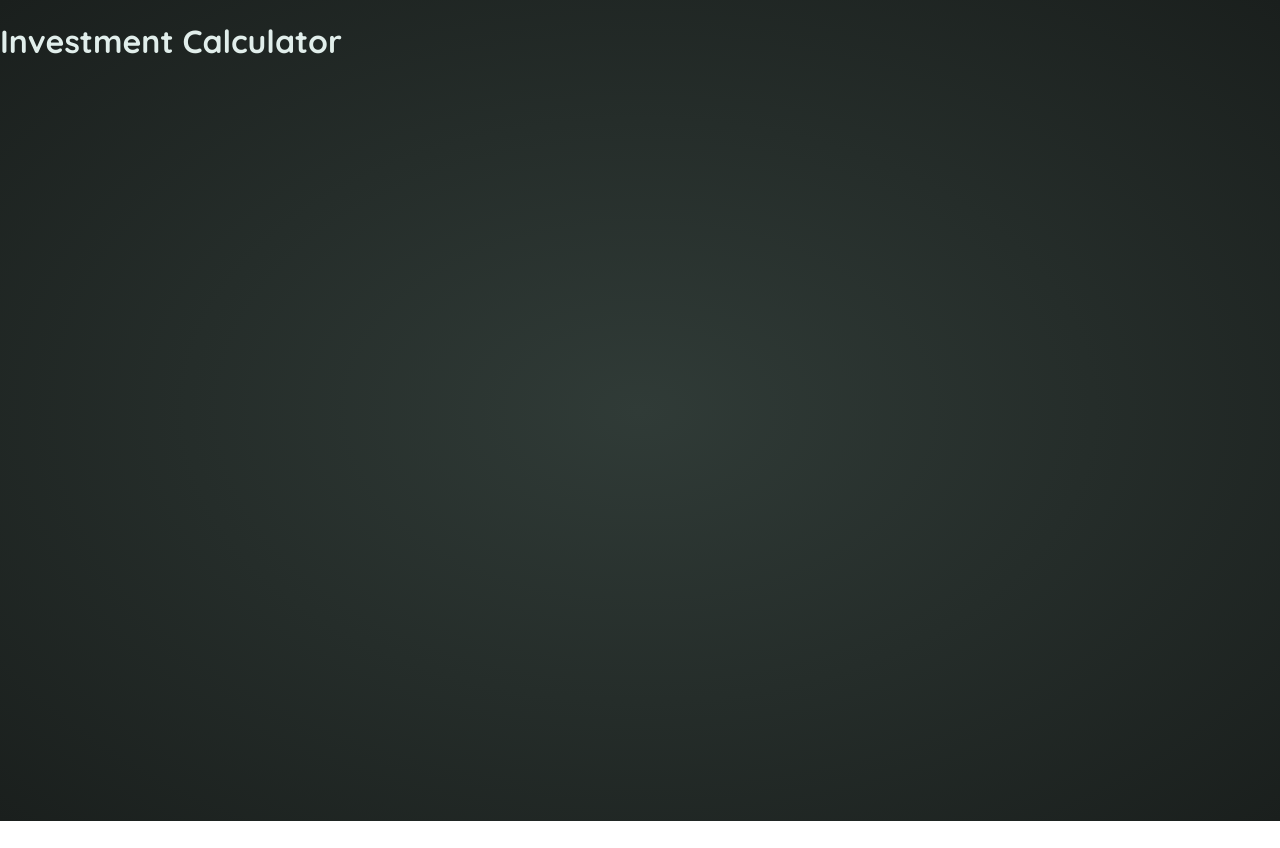
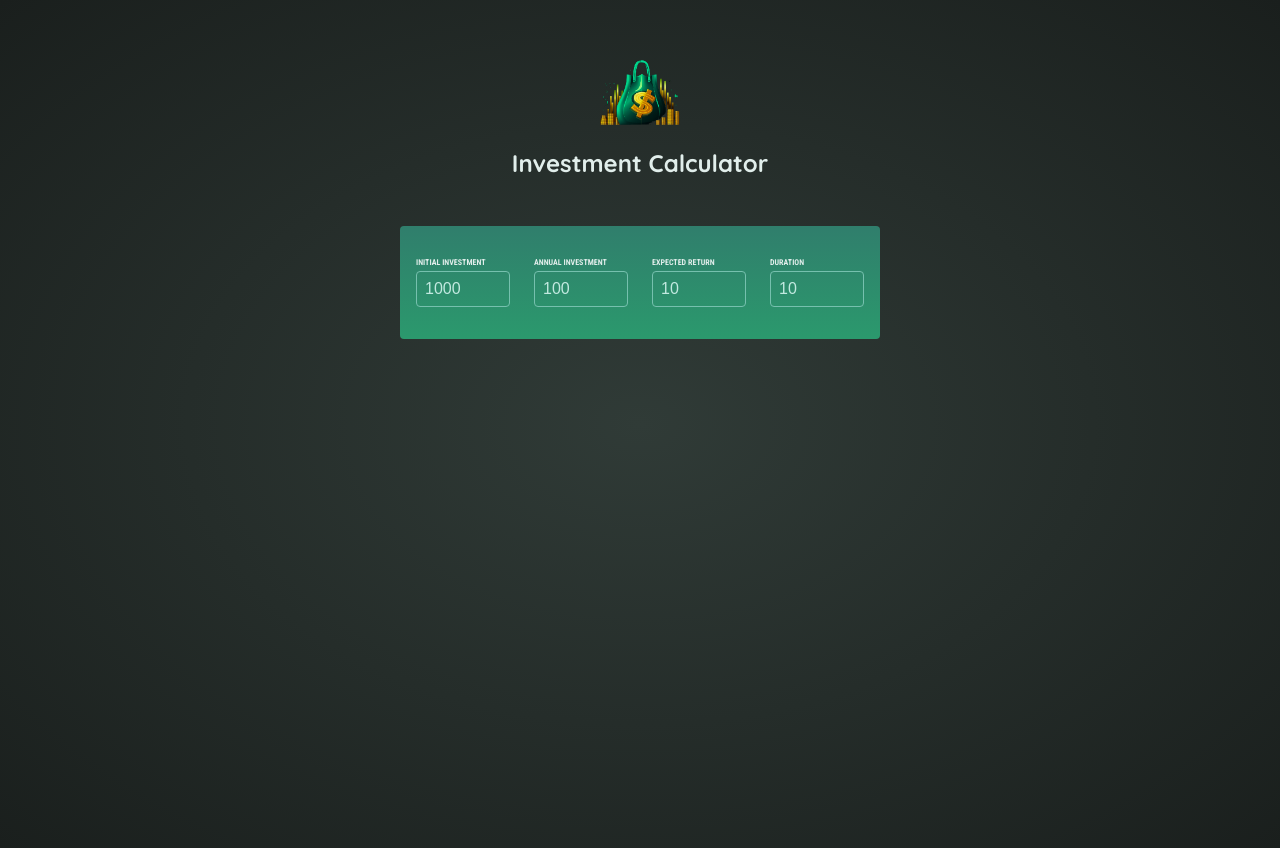
Before and after one commit to natalia-sepka/Investment-Calculator, a React (Create React App) app: page / in a window 1280 px wide. Before the commit the page ends 821 px from the top, so only its background shows below. Built offline with nearby package versions, Linux system fonts and the light colour scheme.

Commit message:
Header and UserInput component add.

```diff
--- a/src/App.js
+++ b/src/App.js
@@ -1,8 +1,11 @@
+import Header from "./components/Header";
+import UserInput from "./components/UserInput";
 
 function App() {
   return (
       <>
-        <h1>Investment Calculator</h1>
+        <Header />
+        <UserInput />
       </>
   );
 }
--- /dev/null
+++ b/src/components/Header.js
@@ -0,0 +1,10 @@
+import logo from "../assets/investment-calculator-logo.png";
+
+export default function Header() {
+    return (
+        <header id="header">
+            <img src={logo}></img>
+            <h1>Investment Calculator</h1>
+        </header>
+    );
+}
--- /dev/null
+++ b/src/components/UserInput.js
@@ -0,0 +1,68 @@
+import { useState } from "react";
+
+export default function UserInput({ value, onChange }) {
+    const [userInput, setUserInput] = useState({
+        initialInvestment: 1000,
+        annualInvestment: 100,
+        expectedReturn: 10,
+        duration: 10,
+    });
+
+    function handleChange(inputIndetifier, newValue) {
+        setUserInput((prevUserInput) => {
+            return {
+                ...prevUserInput,
+                [inputIndetifier]: newValue,
+            };
+        });
+    }
+
+    return (
+        <section id="user-input">
+            <div className="input-group">
+                <p>
+                    <label>Initial Investment</label>
+                    <input
+                        type="number"
+                        required
+                        value={userInput.initialInvestment}
+                        onChange={(event) =>
+                            handleChange("initialInvestment", event.target.value)
+                        }
+                    ></input>
+                </p>
+                <p>
+                    <label>Annual Investment</label>
+                    <input
+                        type="number"
+                        required
+                        value={userInput.annualInvestment}
+                        onChange={(event) =>
+                            handleChange("annualInvestment", event.target.value)
+                        }
+                    ></input>
+                </p>
+                <p>
+                    <label>Expected Return</label>
+                    <input
+                        type="number"
+                        required
+                        value={userInput.expectedReturn}
+                        onChange={(event) =>
+                            handleChange("expectedReturn", event.target.value)
+                        }
+                    ></input>
+                </p>
+                <p>
+                    <label>Duration</label>
+                    <input
+                        type="number"
+                        required
+                        value={userInput.duration}
+                        onChange={(event) => handleChange("duration", event.target.value)}
+                    ></input>
+                </p>
+            </div>
+        </section>
+    );
+}
```
